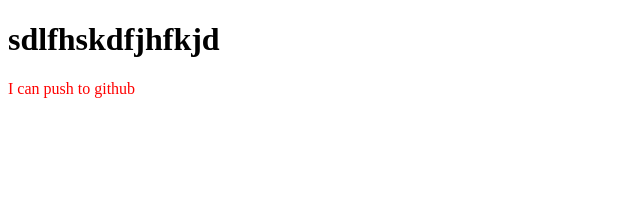
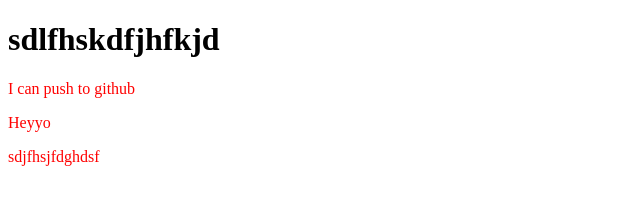
Before and after one commit to Goribercodeeditor/my-2nd-repo, a plain HTML site: page index.html in a window 1280 px wide. Shown: the whole page, without its empty margins (0-640 px from the left). Drawn offline with Linux system fonts and the light colour scheme.

Commit message:
Heyyo added

```diff
--- a/index.html
+++ b/index.html
@@ -10,5 +10,7 @@
 <body>
     <h1>sdlfhskdfjhfkjd</h1>
     <p>I can push to github</p>
+    <p>Heyyo</p>
+    <p>sdjfhsjfdghdsf</p>
 </body>
 </html>
```
